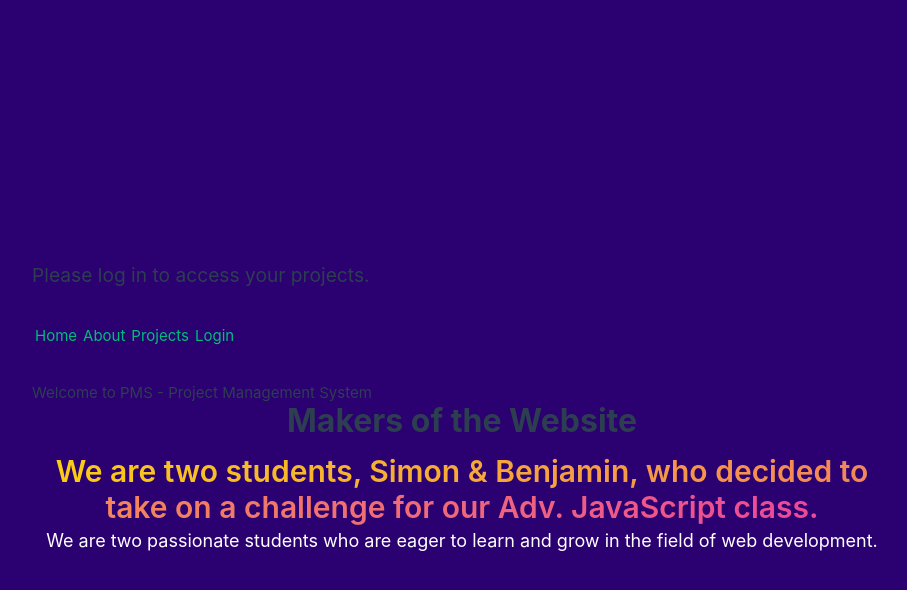
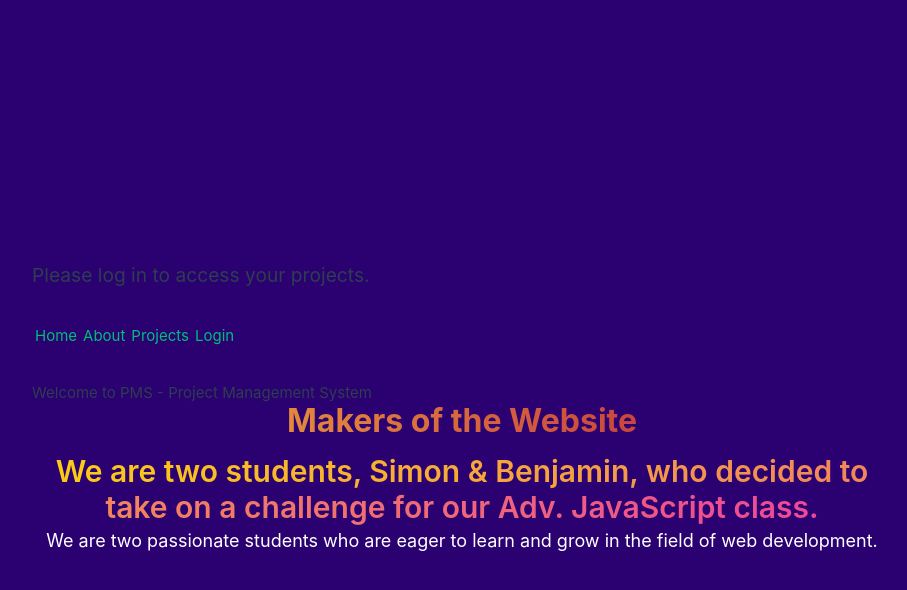
Before and after one commit to NimNim20/Project-Management-System, a Vue app in the folder PMS/: page / in a window 1280 px wide. In both pictures the pointer is over the element "Makers of the Website". Shown: the top 590 px of the page, without its empty margins (178-1085 px from the left). Built offline with nearby package versions, Linux system fonts and the light colour scheme; no server answers.

Commit message:
Update HomeView.vue

```diff
--- a/PMS/src/views/HomeView.vue
+++ b/PMS/src/views/HomeView.vue
@@ -37,12 +37,15 @@ import NavComponent from '../components/NavComponent.vue';
   font-weight: 500;
   border-radius: 5px;
 }
-.articleTitle span {
-  transition: background-position 0.3s ease-in-out;
+.articleTitle {
+  transition: background-image 1.5s ease-in-out;
 }
 
-.articleTitle span:hover {
-  background-size: 200% 100%;
-  background-position: right center;
+.articleTitle:hover {
+  background-image: linear-gradient(90deg, #f6b93b, #b71540);
+  background-size: 100%;
+  background-clip: text;
+  -webkit-background-clip: text;
+  color: transparent;
 }
 </style>
```
